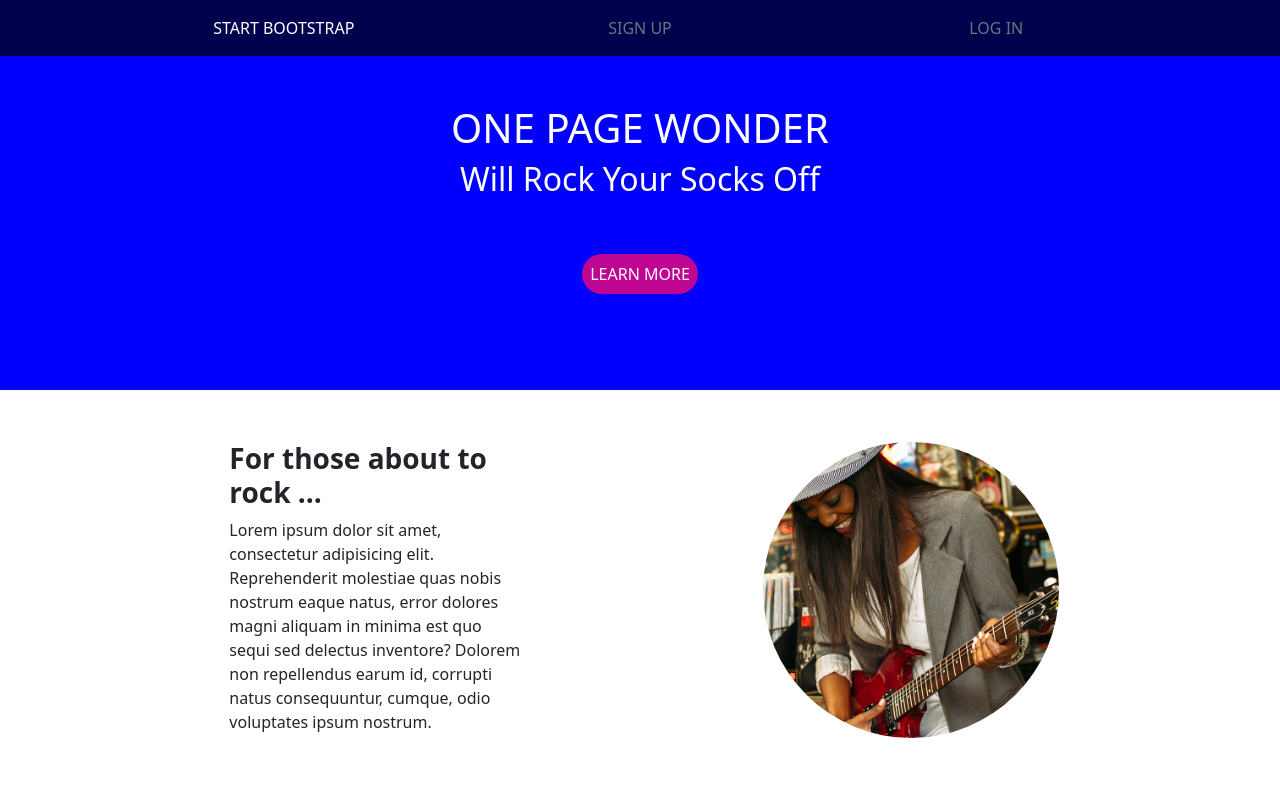
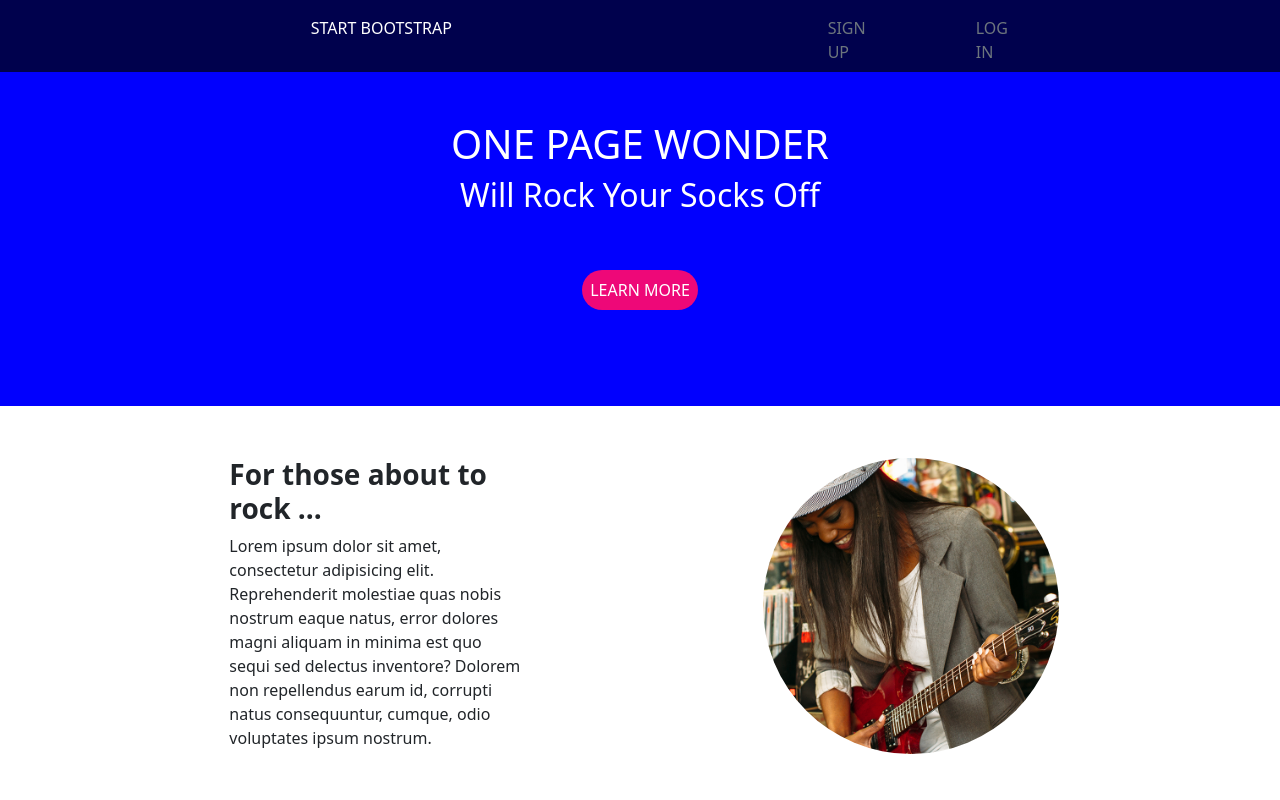
Before and after one commit to COURTEILLECyril/exo3_bootstrap, a website: page index.html in a window 1280 px wide. Shown: the top 800 px of the page. Drawn offline with nearby package versions, Linux system fonts and the light colour scheme.

Commit message:
Dernier commit bonne couleur n°3

```diff
--- a/index.html
+++ b/index.html
@@ -11,17 +11,19 @@
 <body>
 
     <nav class="bg-primary" style="--bs-bg-opacity: 1.5;">
-        <div class="container ">
+        <div class="container-fluid ">
 
             <div class="row justify-content-evenly text-center">
-                <div class="col-12 col-md-6 col-lg-3 col-xl-3 pt-3">
+                <div class="col-12 col-md-3 col-lg-3 col-xl-3 pt-3">
                     <p class="text-white text-center" >START BOOTSTRAP</p>
                 </div>
-                <div class="col-12 col-md-3 col-lg-3 col-xl-3 pt-2">
-                    <a class="nav-link disabled text-center">SIGN UP</a>
-                </div>
-                <div class="col-12 col-md-3 col-lg-3 col-xl-3 pt-2">
-                    <a class="nav-link disabled text-center">LOG IN</a>
+                <div class="row justify-content-around text-center" style="width: 320px;">
+                    <div class="col-12 col-md-3 col-lg-3 col-xl-3 pt-2">
+                        <a class="nav-link disabled text-center">SIGN UP</a>
+                    </div>
+                    <div class="col-12 col-md-3 col-lg-3 col-xl-3 pt-2">
+                        <a class="nav-link disabled text-center">LOG IN</a>
+                    </div>
                 </div>
             </div>
         </div>
@@ -32,7 +34,7 @@
             <div class="col">
                 <h1>ONE PAGE WONDER</h1>
                 <h2>Will Rock Your Socks Off</h2>
-                <button class="rounded-pill text-white bg-success p-2 border-0 mt-5 mb-5" style="--bs-bg-opacity: .8;">LEARN MORE</button>
+                <button class="rounded-pill text-white bg-success p-2 border-0 mt-5 mb-5" >LEARN MORE</button>
             </div>
         </div>
     </section>
```
